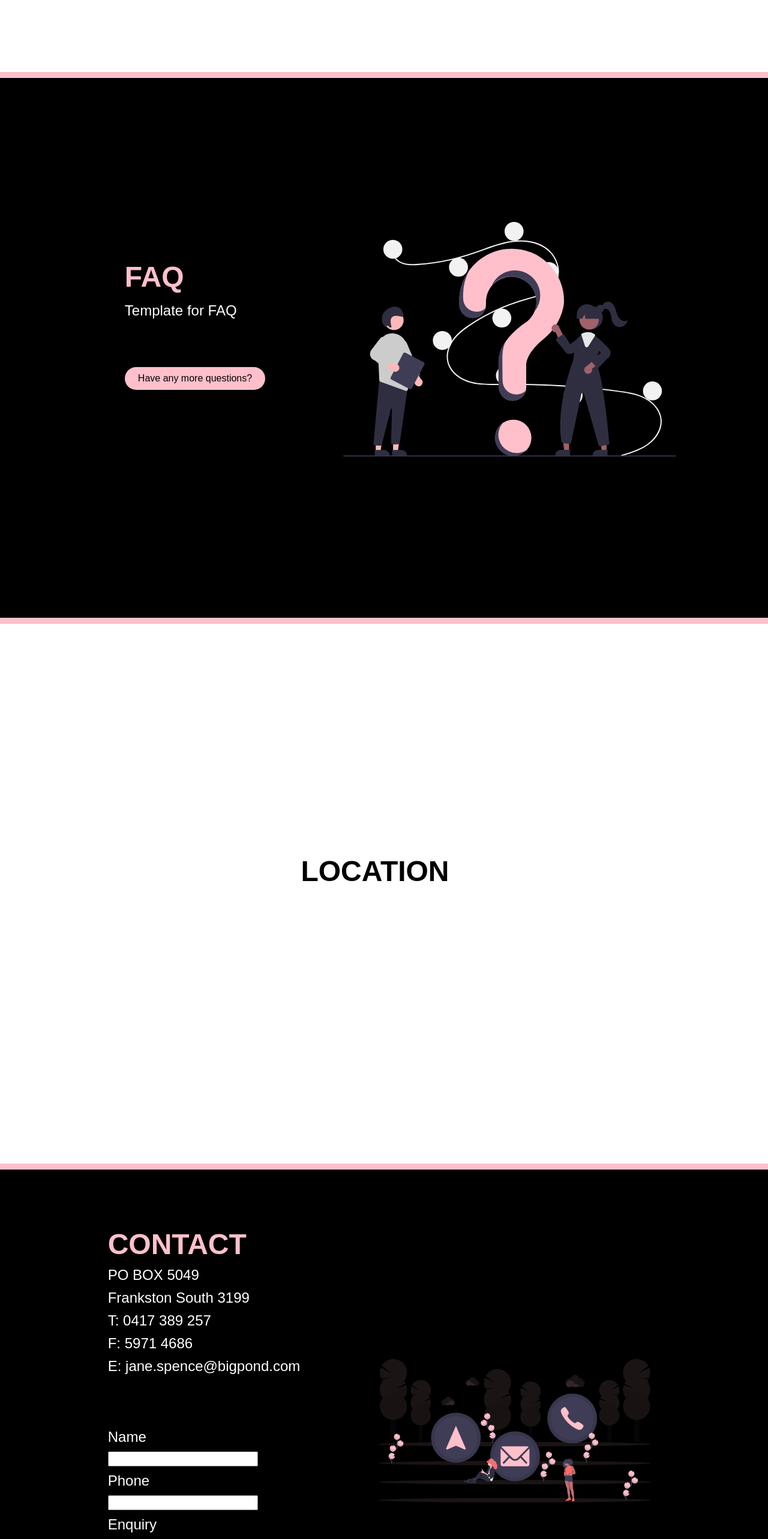
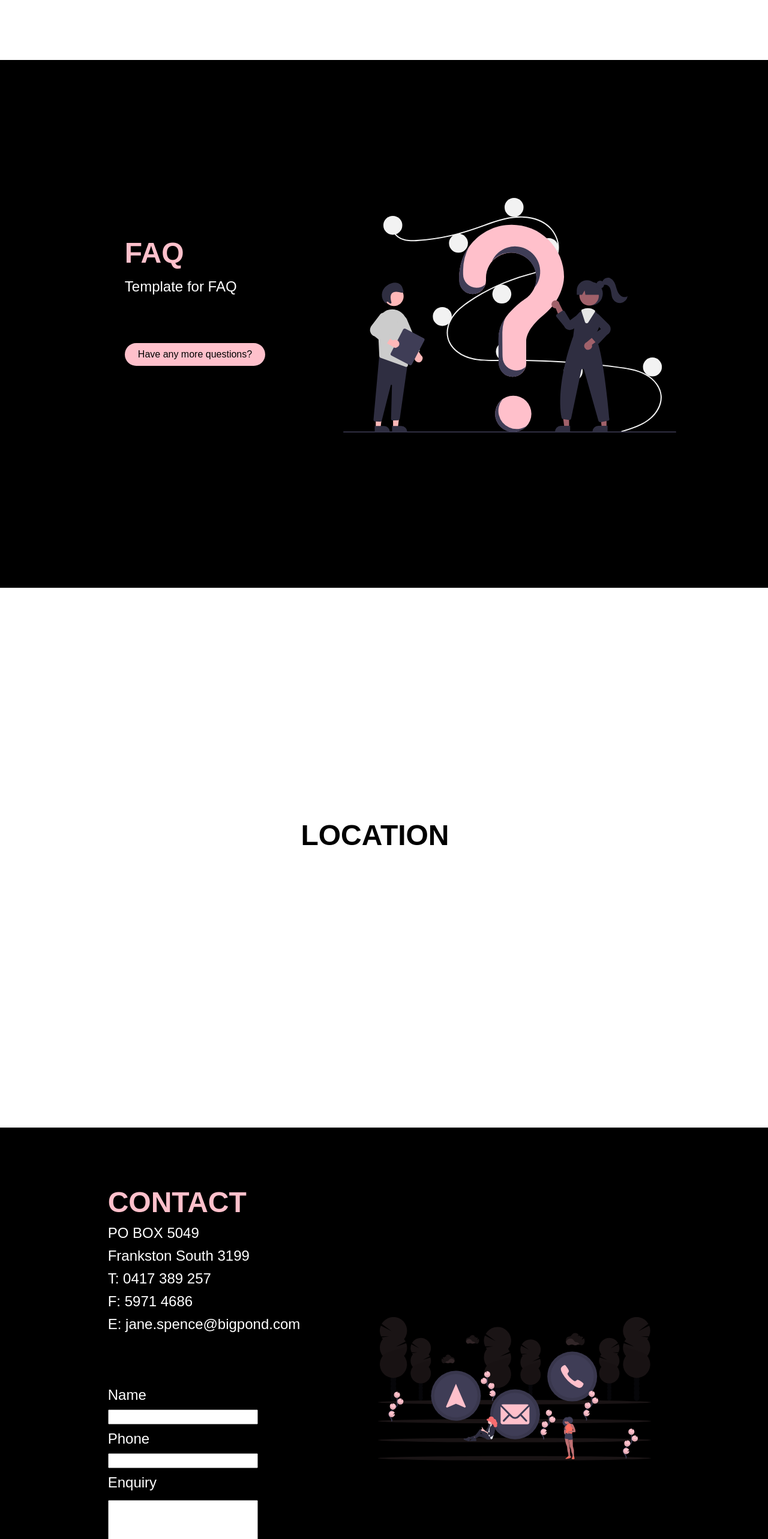
Before and after one commit to jackedwardbeard/01-Jane_Spence, a React (Create React App) app in the folder jane_spence/: page / in a window 1280 px wide. Shown: the part 1780-4346 px from the top of the page at 60% size. Built offline with nearby package versions, Linux system fonts and the light colour scheme.

Commit message:
Removed page separators (not working on mobile view)

```diff
--- a/jane_spence/src/components/Contact/ContactComponents.js
+++ b/jane_spence/src/components/Contact/ContactComponents.js
@@ -80,6 +80,7 @@ export const Body = styled.ul`
     font-size: 1.5rem;
     font-family: 'Montserrat', sans-serif;
     color: white;
+
 
     @media screen and (max-width: 414px) {
         font-size: 1rem;
@@ -194,9 +195,3 @@ export const SubmitBtn = styled.button`
     }
 
 `
-
-export const SectionFooter = styled.div`
-    background: pink;
-    height: 10px;
-
-`
--- a/jane_spence/src/components/Contact/index.js
+++ b/jane_spence/src/components/Contact/index.js
@@ -18,7 +18,6 @@ import {
     InputLarge,
     SubmitBtn,
     BtnWrapper,
-    SectionFooter
 } from './ContactComponents'
 import contact from '../../images/contact.svg'
 
@@ -68,7 +67,6 @@ const Contact = ({id}) => {
                     </Column2>
                 </Row1>
             </InformationWrapper>
-            <SectionFooter/>
         </InformationContainer>
     )
 };
--- a/jane_spence/src/components/Information/InformationComponents.js
+++ b/jane_spence/src/components/Information/InformationComponents.js
@@ -17,7 +17,7 @@ export const InformationContainer = styled.div`
 
 export const InformationWrapper = styled.div`
     z-index: 1;
-    height: 900px;
+    height: 880px;
     display: flex;
 `
 
@@ -145,9 +145,3 @@ export const Button = styled(LinkScroll)`
         color: black;
     }
 `
-
-export const SectionFooter = styled.div`
-    background: pink;
-    height: 10px;
-
-`
--- a/jane_spence/src/components/Information/index.js
+++ b/jane_spence/src/components/Information/index.js
@@ -13,7 +13,6 @@ import {
     ImgWrap,
     ButtonWrapper,
     Button,
-    SectionFooter
 } from './InformationComponents'
 
 
@@ -71,7 +70,6 @@ const Information = ({darkBackground, darkText, darkButton, showButton, darkButt
                     </Column2>
                 </Row1>
             </InformationWrapper>
-            <SectionFooter/>
         </InformationContainer>
     )
 };
--- a/jane_spence/src/components/Location/LocationComponents.js
+++ b/jane_spence/src/components/Location/LocationComponents.js
@@ -70,9 +70,3 @@ export const Img = styled.img`
     padding-right: 0px;
     margin: 0 0 10px 0;
 `
-
-export const SectionFooter = styled.div`
-    background: pink;
-    height: 10px;
-
-`
--- a/jane_spence/src/components/Location/index.js
+++ b/jane_spence/src/components/Location/index.js
@@ -10,7 +10,6 @@ import {
     Column2,
     Img,
     ImgWrap,
-    SectionFooter
 } from './LocationComponents'
 
 
@@ -36,7 +35,6 @@ const Location = ({id}) => {
                     </Column2>
                 </Row1>
             </InformationWrapper>
-            <SectionFooter/>
         </InformationContainer>
     )
 };
```
